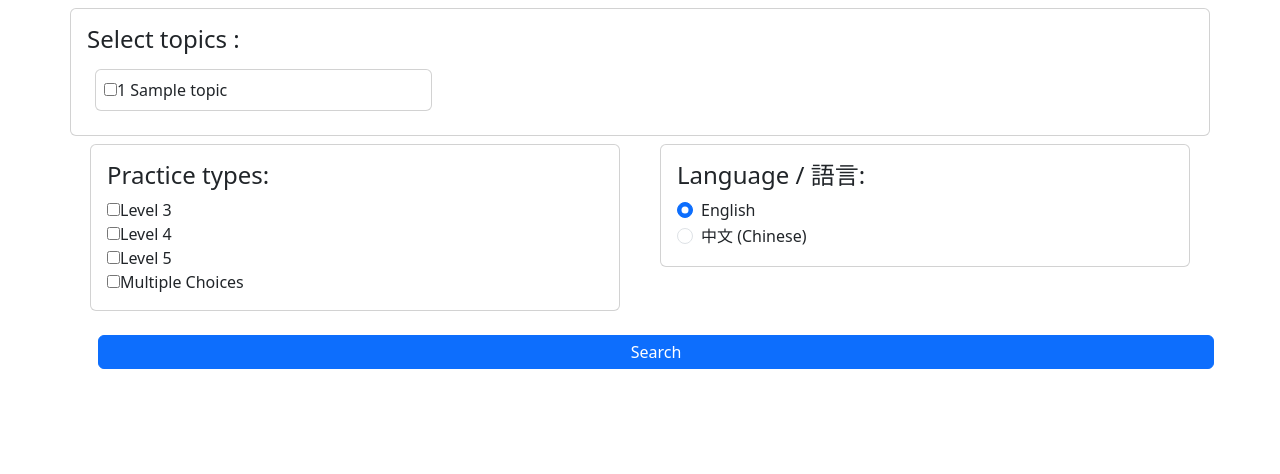
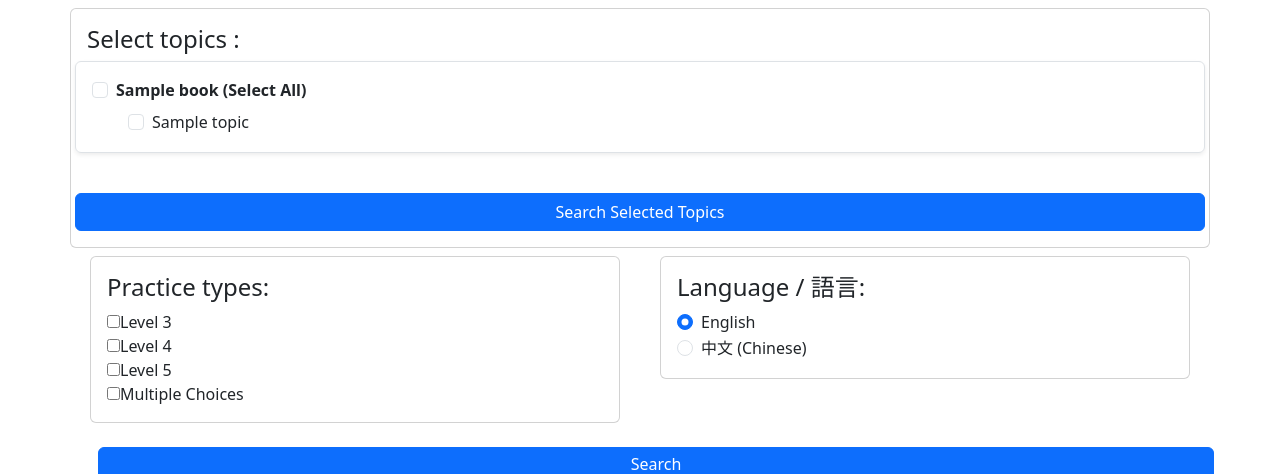
Before and after one commit to phili-ed/phili-ed, a Python web app: template templates/search.html in a window 1280 px wide. Shown: the part 58-532 px from the top of the page. Run offline with Jinja, Linux system fonts and the light colour scheme; the template is opened without the code that fills it: most values are stand-ins (such as "Sample title", 1, 10 or a date in 2020); some libraries are stand-ins or nearby versions; some web fonts are replaced.

Commit message:
group topic

```diff
--- a/templates/search.html
+++ b/templates/search.html
@@ -9,15 +9,40 @@
         <div class="card col-12 p-3">
         <h4 class="card-title">Select topics :</h4>
         <div class="row">
-        {% for topic in all_topics %}
-            <div class="col-12 col-md-6 col-lg-4">
-                <div class="card p-2 m-2">
-                    <label>
-                        <input type="checkbox" name="topic" value="{{ topic.id }}">{{topic.id}} {{ topic.name }}
+
+    {% for field_name, topics in books.items() %}
+    {% if topics %} <!-- Only show the field if it actually has topics -->
+    <div class="topic-group mb-4 p-3 border rounded shadow-sm">
+        <div class="form-check mb-2">
+            <!-- Master Checkbox for the Field -->
+            <input class="form-check-input field-master" type="checkbox" id="master-{{ loop.index }}">
+            <label class="form-check-label fw-bold" for="master-{{ loop.index }}">
+                {{ field_name }} (Select All)
+            </label>
+        </div>
+
+        <div class="ms-4 row"> <!-- Indented sub-topics in a grid -->
+            {% for topic in topics %}
+            <div class="col-md-4 col-6">
+                <div class="form-check">
+                    <input class="form-check-input topic-item" type="checkbox"
+                           name="topic" value="{{ topic.id }}" id="topic-{{ topic.id }}">
+                    <label class="form-check-label" for="topic-{{ topic.id }}">
+                        {{ topic.name }}
                     </label>
                 </div>
             </div>
-        {%  endfor  %}
+            {% endfor %}
+        </div>
+    </div>
+    {% endif %}
+    {% endfor %}
+
+    <button type="submit" class="btn btn-primary w-100 mt-3">Search Selected Topics</button>
+</form>
+
+
+
         </div>
         </div>
         </div>
```
Also changed, not shown: app.py (+19 -2 lines).
